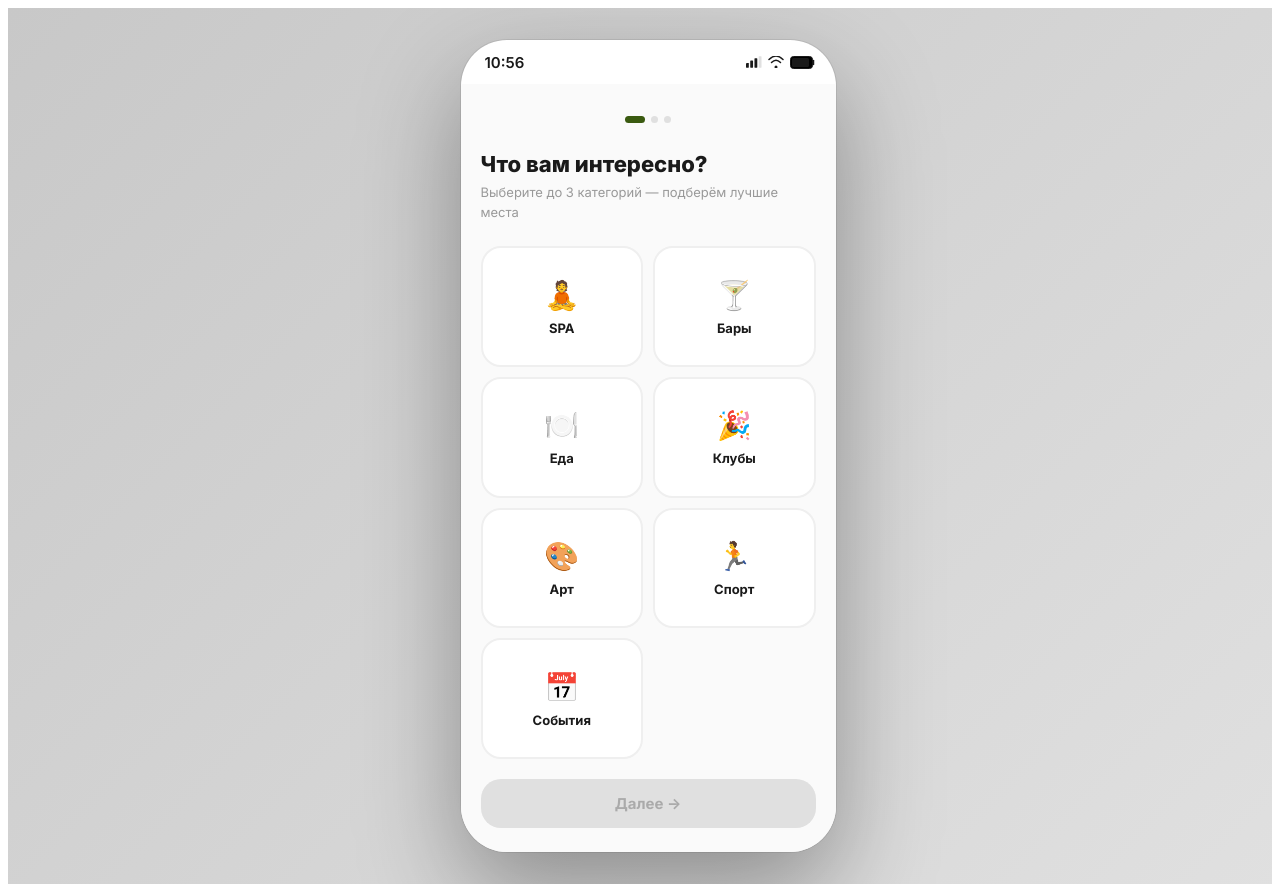
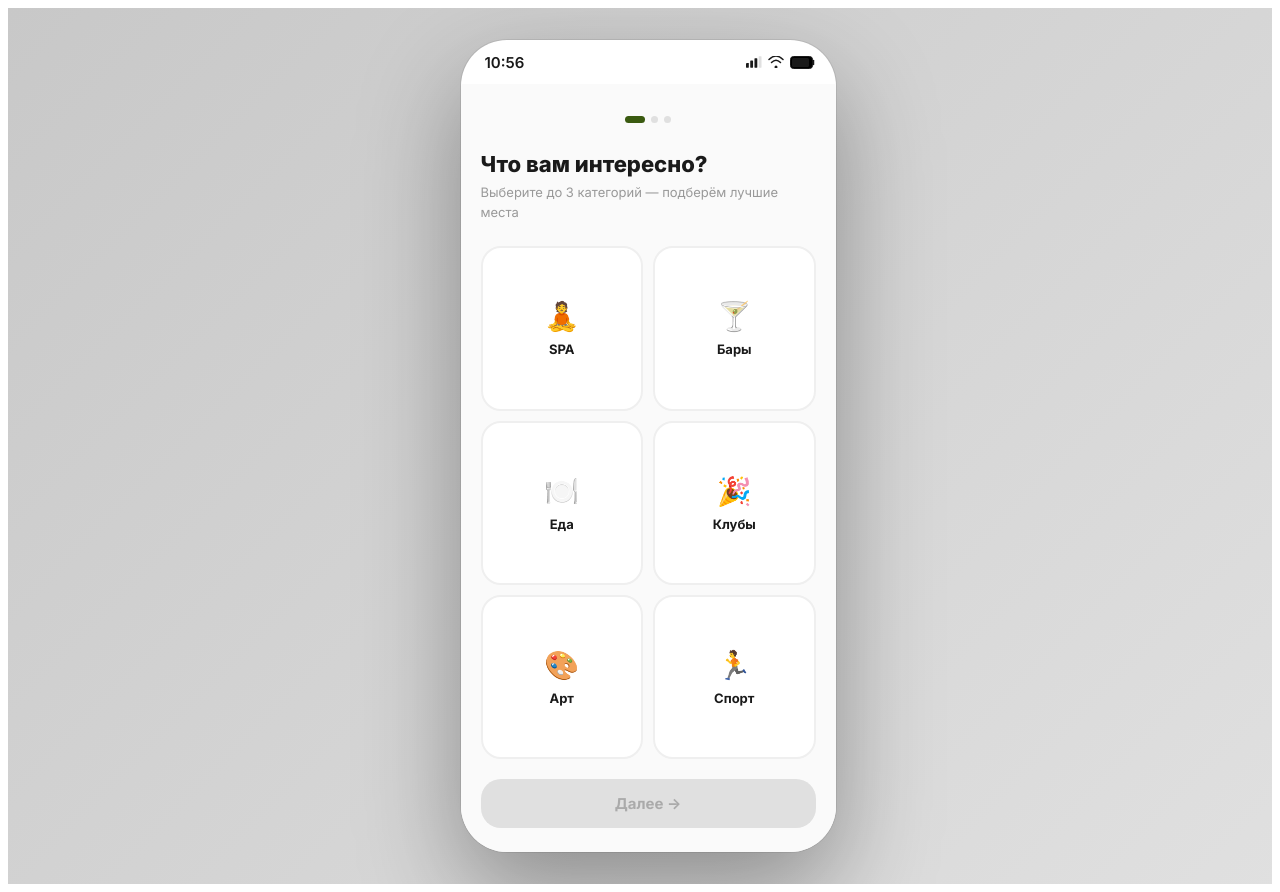
Before and after one commit to anastasiakanyginaa-arch/uptown-app, a Next.js app: page / in a window 1280 px wide. Built offline with nearby package versions, Linux system fonts and the light colour scheme.

Commit message:
Remove События from onboarding category screen

```diff
--- a/app/page.tsx
+++ b/app/page.tsx
@@ -2991,13 +2991,12 @@ function ProfileScreen() {
 // ─── Onboarding ───────────────────────────────────────────────────────────────
 
 const ONBOARDING_CATS = [
-  { id: 'spa',    label: 'SPA',         emoji: '🧘' },
-  { id: 'bars',   label: 'Бары',        emoji: '🍸' },
-  { id: 'food',   label: 'Еда',         emoji: '🍽️' },
-  { id: 'clubs',  label: 'Клубы',       emoji: '🎉' },
-  { id: 'art',    label: 'Арт',         emoji: '🎨' },
-  { id: 'sport',  label: 'Спорт',       emoji: '🏃' },
-  { id: 'events', label: 'События',     emoji: '📅' },
+  { id: 'spa',    label: 'SPA',    emoji: '🧘' },
+  { id: 'bars',   label: 'Бары',   emoji: '🍸' },
+  { id: 'food',   label: 'Еда',    emoji: '🍽️' },
+  { id: 'clubs',  label: 'Клубы',  emoji: '🎉' },
+  { id: 'art',    label: 'Арт',    emoji: '🎨' },
+  { id: 'sport',  label: 'Спорт',  emoji: '🏃' },
 ];
 
 function OnboardingFlow({ onDone }: { onDone: (liked: Set<string>) => void }) {
```
